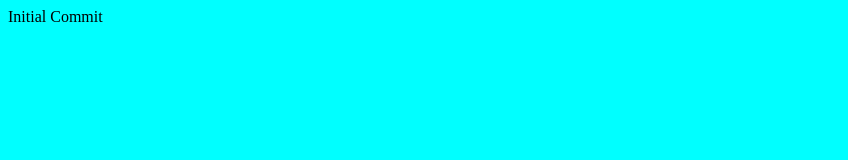
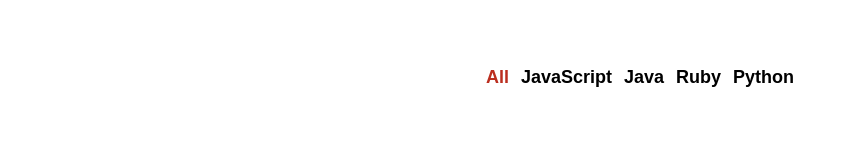
Before and after one commit to lukeys24/react-github-battle, a React app: page / in a window 1280 px wide. Shown: the whole page, without its empty margins (0-848 px from the left). Built offline with nearby package versions, Linux system fonts and the light colour scheme.

Commit message:
Converted navbar to functional componenet and added prop types

```diff
--- /dev/null
+++ b/app/components/Popular.js
@@ -0,0 +1,60 @@
+import React from 'react'
+
+import PropTypes from 'prop-types'
+
+function LanguagesNav({ selected, onUpdateLanguage }) {
+    const languages = ['All', 'JavaScript', 'Java', 'Ruby', 'Python']
+
+    return (
+        <ul className='flex-center'>
+            {languages.map((language) => (
+                <li key={language}>
+                    <button
+                        className="btn-clear nav-link"
+                        style={ language === selected ? { color : 'rgb(187, 46, 31)' } : null }
+                        onClick={() => onUpdateLanguage(language)}
+                    >
+                        {language}
+                    </button>
+                </li>
+            ))}
+        </ul>
+    )
+}
+
+LanguagesNav.propTypes = {
+    selected : PropTypes.string.isRequired,
+    onUpdateLanguage : PropTypes.func.isRequired
+}
+
+export default class Popular extends React.Component {
+    constructor (props) {
+        super(props);
+
+        this.state = {
+            selectedLanguage : 'All'
+        }
+
+        this.updateLanguage = this.updateLanguage.bind(this);
+    }
+
+    updateLanguage(selectedLanguage) {
+        this.setState({
+            selectedLanguage
+        });
+    }
+
+
+    render() {
+        const { selectedLanguage } = this.state;
+
+        return (
+            <React.Fragment>
+                <LanguagesNav
+                    selected={selectedLanguage}
+                    onUpdateLanguage={this.updateLanguage}
+                />
+            </React.Fragment>
+        );
+     }
+}
--- a/app/index.css
+++ b/app/index.css
@@ -1,3 +1,41 @@
+html, body, #app {
+    margin: 0;
+    height: 100%;
+    width: 100%;
+}
+
 body {
-    background: cyan;
+    font-family: -apple-system,BlinkMacSystemFont,Segoe UI,Roboto,Oxygen-Sans,Ubuntu,Cantarell,Helvetica Neue,sans-serif;
 }
+
+ul {
+    padding: 0;
+}
+
+li {
+    list-style-type: none;
+}
+
+.container {
+    max-width: 1200px;
+    margin: 0 auto;
+    padding: 50px;
+}
+
+.flex-center {
+    display: flex;
+    justify-content: center;
+    align-items: center;
+}
+
+.btn-clear {
+    border: none;
+    background: transparent;
+}
+
+.nav-link {
+    font-size: 18px;
+    font-weight: bold;
+    text-decoration: none;
+    color: inherit;
+}
--- a/app/index.js
+++ b/app/index.js
@@ -1,6 +1,7 @@
 import React from 'react'
 import ReactDOM from 'react-dom'
 import './index.css'
+import Popular from './components/Popular'
 
 // Component
 //  State
@@ -9,9 +10,10 @@ import './index.css'
 
 class App extends React.Component {
     render() {
+
         return (
-            <div>
-                Initial Commit
+            <div className='container'>
+                <Popular />
             </div>
         )
     }
--- a/package.json
+++ b/package.json
@@ -24,6 +24,7 @@
   },
   "homepage": "https://github.com/lukeys24/react-github-battle#readme",
   "dependencies": {
+    "prop-types": "^15.7.2",
     "react": "^16.12.0",
     "react-dom": "^16.12.0"
   },
```
